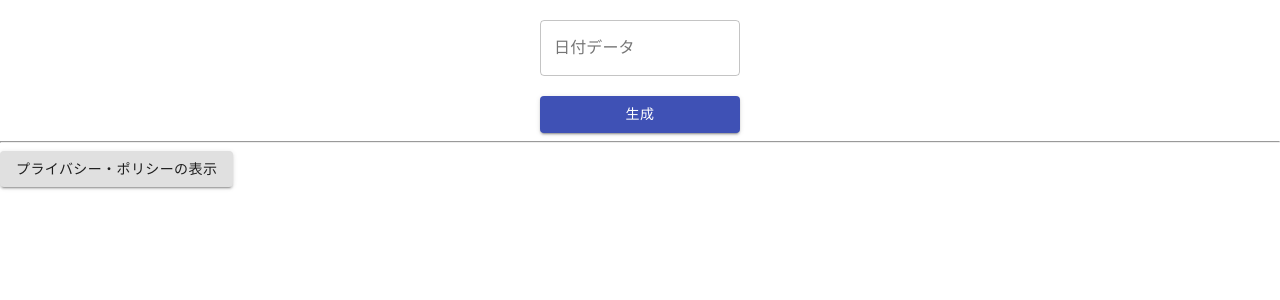
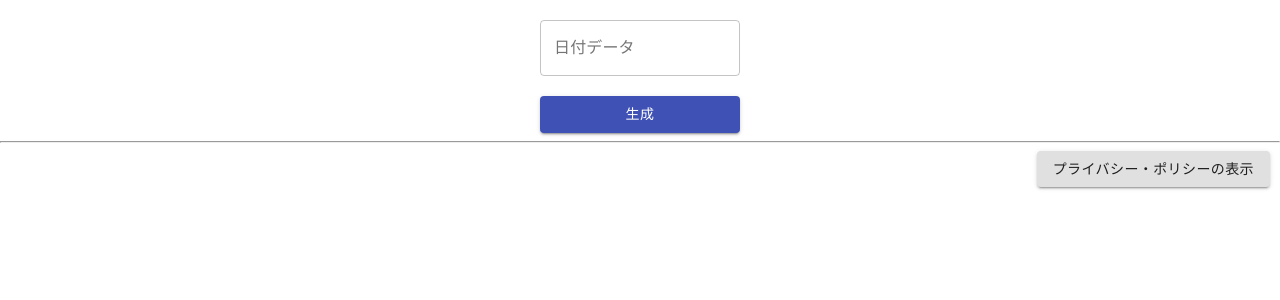
Before and after one commit to kubotama/gendd, a React (Create React App) app: page / in a window 1280 px wide. Shown: the top 300 px of the page. Built offline with nearby package versions, Linux system fonts and the light colour scheme.

Commit message:
feat: プライバシーポリシーを表示するボタンを右寄せにする

```diff
--- a/src/GenddApp.tsx
+++ b/src/GenddApp.tsx
@@ -27,6 +27,11 @@ const useStyles = makeStyles((theme: Theme) =>
       marginRight: "auto",
       marginTop: "20px",
       width: "200px",
+    },
+    privacyButton: {
+      display: "block",
+      marginLeft: "auto",
+      marginRight: "10px",
     },
   })
 );
@@ -138,7 +143,11 @@ export default function GenddApp() {
         生成
       </Button>
       <hr />
-      <Button onClick={openPrivacy} variant="contained">
+      <Button
+        className={classes.privacyButton}
+        onClick={openPrivacy}
+        variant="contained"
+      >
         プライバシー・ポリシーの表示
       </Button>
       <Dialog open={open} onClose={handleClose}>
```
